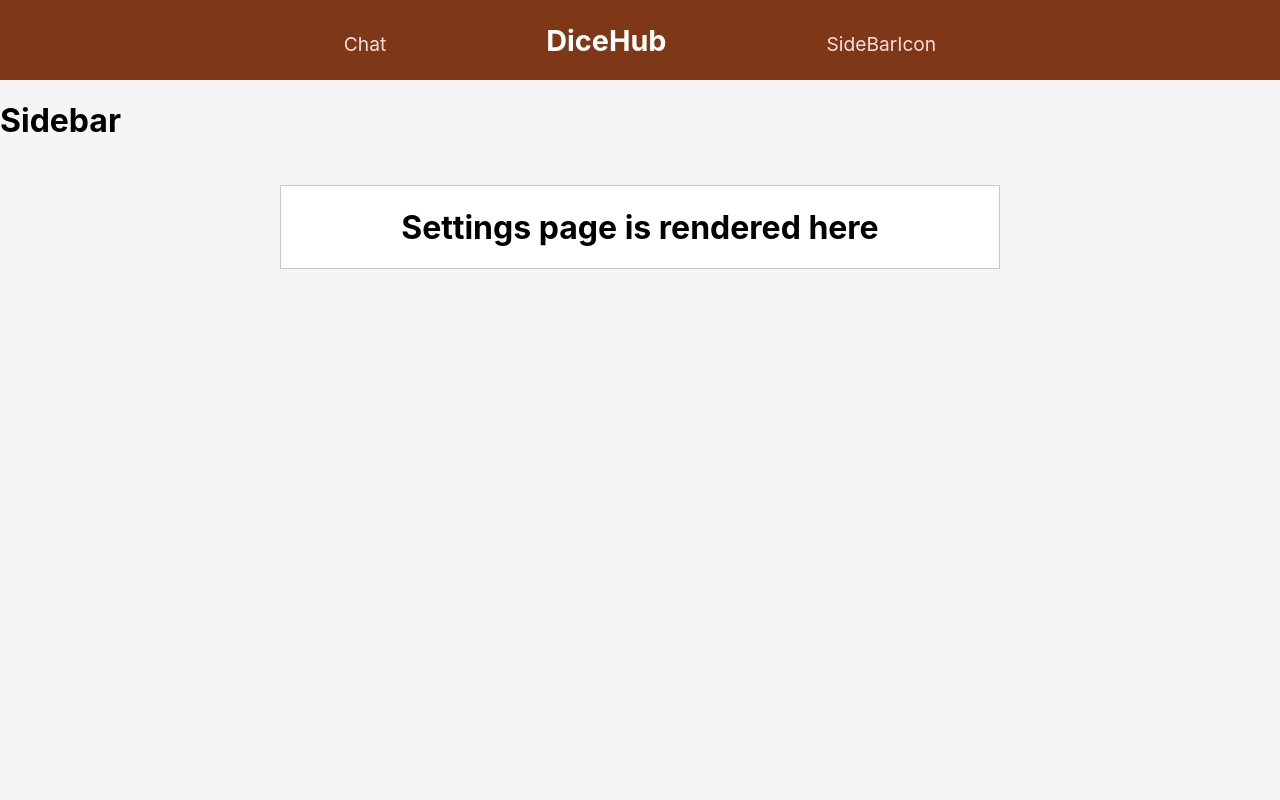
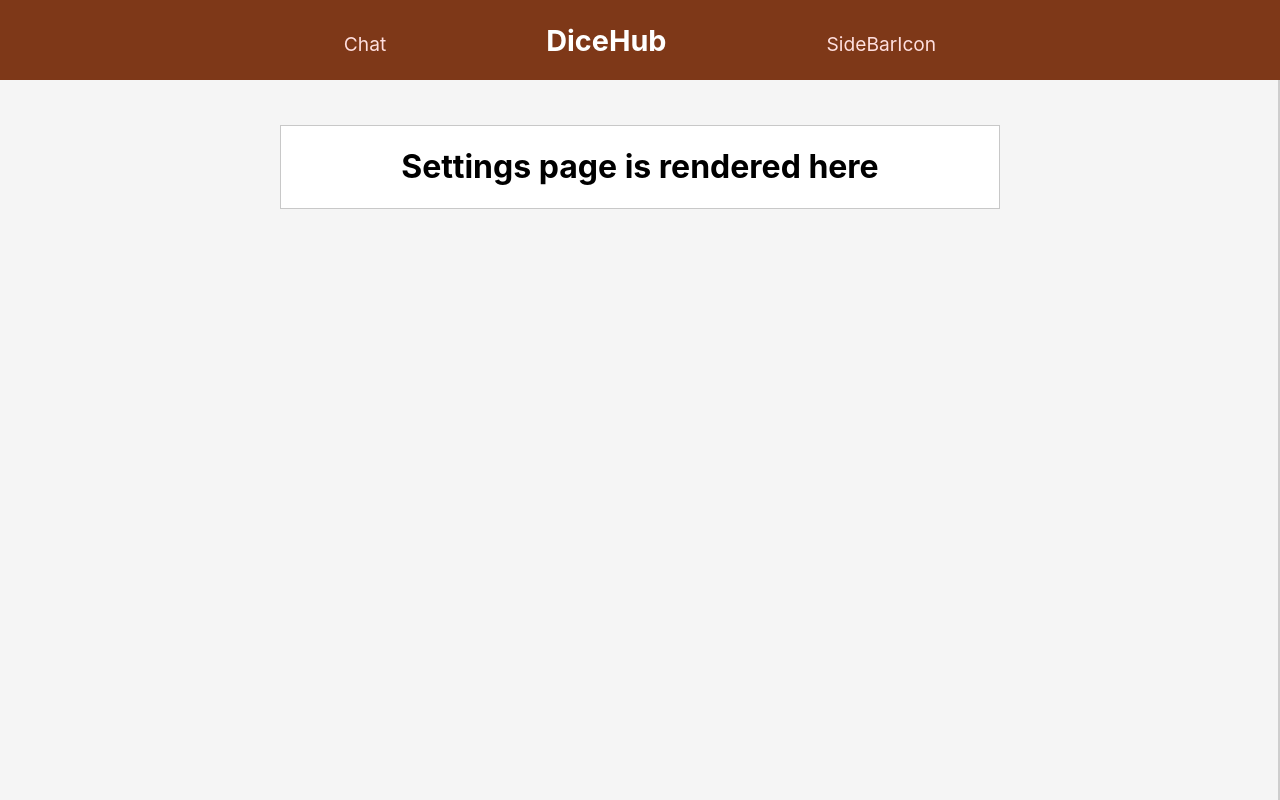
Before and after one commit to fesb-projekti/DiceHub, a React (Create React App) app in the folder client/: page /settings in a window 1280 px wide. Built offline with nearby package versions, Linux system fonts and the light colour scheme.

Commit message:
MainSidebar & Style
- Added the sidebar with basic links and style
- Animation on toggle. The animation depends on the state from parent, with the state we choose different class to achieve this

```diff
--- a/client/src/layout/MainSidebar.jsx
+++ b/client/src/layout/MainSidebar.jsx
@@ -1,11 +1,29 @@
 import classes from "./MainSidebar.module.css";
+import { Link } from "react-router-dom";
 
-function MainSidebar() {
-    return (
-        <div className={classes.sidebar}>
-            <h1>Sidebar</h1>
-        </div>
-     );
+function MainSidebar({ active }) {
+    // Using two returns with same items, but different classes to achieve a css transition
+    if (active)
+        return (
+            <div className={classes.sidebar}>
+                <span><Link to="/chat">Chat</Link></span>
+                <span><Link to="/profile">Profile</Link></span>
+                <span><Link to="/inventory">Inventroy</Link></span>
+                <span><Link to="/settings">Settings</Link></span>
+                <span><Link to="/about">About</Link></span>
+                <span>Logout</span>
+            </div >
+        )
+    else return (
+        <div className={classes.hidden}>
+            <span><Link to="/chat">Chat</Link></span>
+            <span><Link to="/profile">Profile</Link></span>
+            <span><Link to="/inventory">Inventroy</Link></span>
+            <span><Link to="/settings">Settings</Link></span>
+            <span><Link to="/about">About</Link></span>
+            <span>Logout</span>
+        </div >
+    )
 }
 
 export default MainSidebar;
--- a/client/src/layout/MainSidebar.module.css
+++ b/client/src/layout/MainSidebar.module.css
@@ -1,3 +1,67 @@
 .sidebar{
-    font-family: inherit
+    position: fixed;
+    display: flex;
+    z-index: 9;
+    top: 0;
+    right: 0;
+    width: 240px;
+    height: 100%;
+    font-family: inherit;
+    background-color: white;
+    border: 1px solid #863d3d62;
+    padding-top: 100px;
+    flex-direction: column;
+    justify-content: flex-start;
+    align-items: center;
+    transition-duration: 0.5s;
 }
+
+.sidebar span,
+.sidebar a {
+    padding: 15px 0;
+    text-decoration: none;
+    font-size: 1.2rem;
+    color: black;
+    transition-duration: 0.5s;
+  }
+
+  .sidebar a:hover,
+  .sidebar a:active,
+  .sidebar a.active {
+    color: rgb(150, 87, 5);
+  }
+
+  /* --------------- HIDDEN ---------------- */
+
+  .hidden{
+    display: flex;
+    font-family: inherit;
+    height: 100%;
+    width: 0px;
+    position: fixed;
+    z-index: 0;
+    right: 0;
+    background-color: white;
+    border: 1px solid rgba(128, 128, 128, 0.384);
+    padding-top: 100px;
+    flex-direction: column;
+    justify-content: flex-start;
+    align-items: center;
+    transition-duration: 0.5s;
+    transform:matrix3d(30)
+}
+
+.hidden span,
+.hidden a {
+    padding: 15px 0;
+    text-decoration: none;
+    font-size: 0rem;
+    color: #3f3e3e;;
+    transition-duration: 0.5s;
+  }
+
+  .hidden a:hover,
+  .hidden a:active,
+  .hidden a.active {
+    color: rgb(112, 110, 110);
+  }
```
